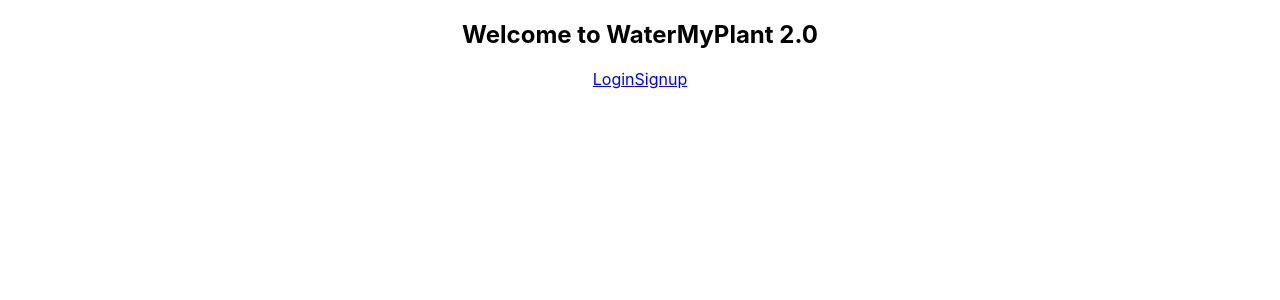
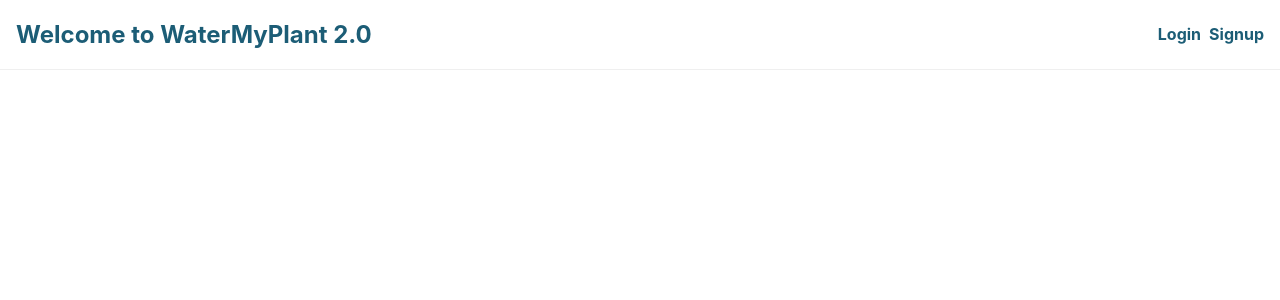
Before and after one commit to Build-Week-water-my-plants2/front-end, a React (Create React App) app in the folder watermyplant/: page / in a window 1280 px wide. Shown: the top 300 px of the page. Built offline with nearby package versions, Linux system fonts and the light colour scheme.

Commit message:
add cass part to  App.js

```diff
--- a/watermyplant/src/index.css
+++ b/watermyplant/src/index.css
@@ -11,3 +11,36 @@ code {
   font-family: source-code-pro, Menlo, Monaco, Consolas, 'Courier New',
     monospace;
 }
+
+nav {
+  display: flex;
+  justify-content: space-between;
+  align-items: center;
+  padding: 0 16px;
+  border-bottom: 1px solid #efefef;
+  margin-bottom: 32px;
+}
+
+.nav-links {
+  display: flex;
+  justify-content: space-between;
+}
+
+.nav-links a {
+  text-decoration: none;
+  color: #1c5d76;
+  font-weight: bold;
+  margin-right: 8px;
+}
+
+.nav-links a:last-of-type {
+  margin-right: 0;
+}
+
+.nav-links a.active {
+  border-bottom: 1px solid #1c5d76;
+}
+
+.site-header {
+  color: #1c5d76;
+}
```
